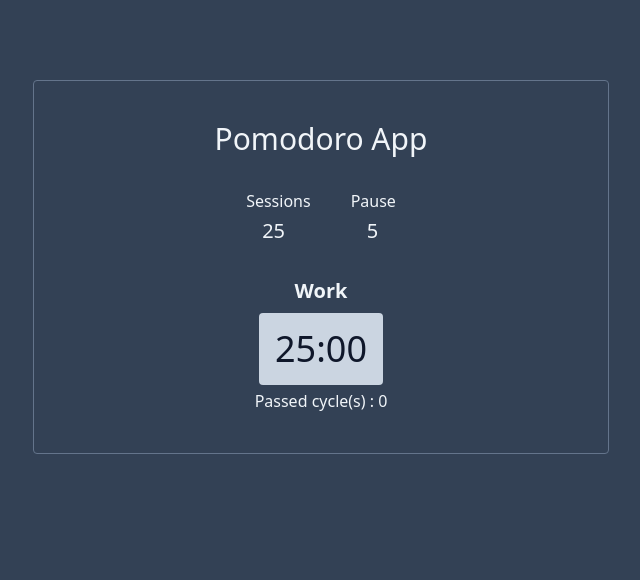
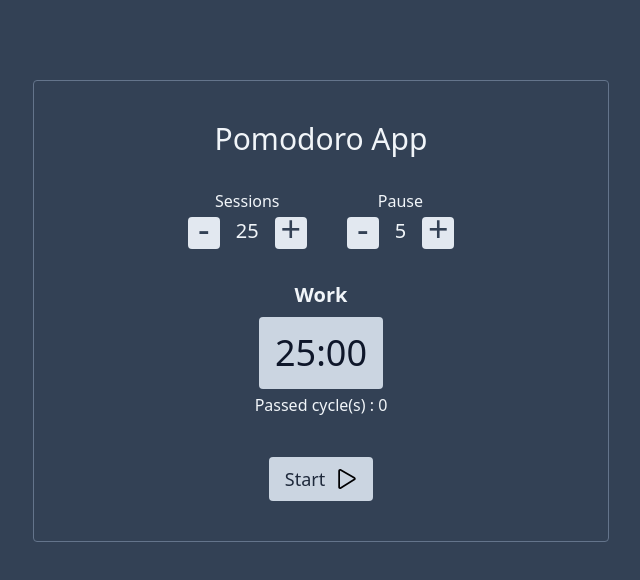
Before and after one commit to kabolindustrie/Pomodoro, a React (Vite) app: page / in a window 1280 px wide. Shown: the top 580 px of the page, without its empty margins (319-959 px from the left). Built offline with nearby package versions, Linux system fonts and the light colour scheme.

Commit message:
création des buttons UpdateTimeButton et ToggleButton de façon static, prochaine étape mise en place de redux et logique des btn

```diff
--- a/src/App.jsx
+++ b/src/App.jsx
@@ -1,3 +1,6 @@
+import UpdateTimeButton from "./components/UpdateTimeButton"
+import ToggleButton from "./components/ToggleButton"
+
 function App() {
 
   return (
@@ -9,14 +12,18 @@
           <div className="mr-10">
             <p className="text-center mb-1">Sessions</p>
             <div className="flex">
+              <UpdateTimeButton sign={"-"} type={"session"}/>
               <p className="mx-4 text-xl">25</p>
+              <UpdateTimeButton sign={"+"} type={"session"}/>
             </div>
           </div>
           {/* {Pause block} */}
           <div>
             <p className="text-center mb-1">Pause</p>
             <div className="flex">
+            <UpdateTimeButton sign={"-"} type={"pause"}/>
               <p className="mx-4 text-xl">5</p>
+              <UpdateTimeButton sign={"+"} type={"pause"}/>
             </div>
           </div>
         </div>
@@ -24,7 +31,8 @@
         <p className="text-center flex justify-center mb-1">
           <span className="text-4xl p-4 rounded bg-slate-300 text-slate-900">25:00</span>
         </p>
-        <p className="text-center">Passed cycle(s) : 0</p>
+        <p className="mb-10 text-center">Passed cycle(s) : 0</p>
+        <ToggleButton/>
       </div>
     </div>
   )
--- /dev/null
+++ b/src/components/ToggleButton.jsx
@@ -0,0 +1,11 @@
+import play from "../assets/play-button.svg"
+import reset from "../assets/reset.svg"
+
+export default function ToggleButton() {
+  return (
+    <button className="px-4 py-2 text-slate-800 flex justify-center items-center mx-auto bg-slate-300 rounded hover:bg-slate-200">
+      <span className="mr-3 text-lg">Start</span>
+      <img className="w-5" src={play} alt="" />
+    </button>
+  )
+}
--- /dev/null
+++ b/src/components/UpdateTimeButton.jsx
@@ -0,0 +1,11 @@
+import React from 'react'
+
+export default function UpdateTimeButton({sign, type}) {
+  return (
+    <button className="w-8 h-8 text-4xl text-slate-700 bg-slate-200 rounded flex justify-center items-center">
+      <span className="relative bottom-1 pointer-events-none">
+        {sign}
+      </span>
+    </button>
+  )
+}
```
